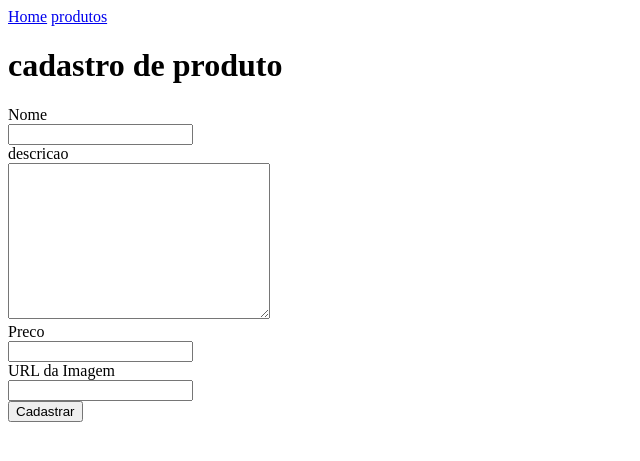
After one commit to mistureba-42/site, a Flask app: template pootis/templates/cadastro-produto.html in a window 1280 px wide. The commit adds this page. Shown: the top 461 px of the page, without its empty margins (0-640 px from the left). Run offline with Flask 3, Linux system fonts and the light colour scheme; the template is opened without the code that fills it, so the values that code supplies are empty; parts of the project's set-up code (start-up, migrations or seed data) failed here and were passed over.

Commit message:
cadastro de preco

```diff
--- a/pootis/app.py
+++ b/pootis/app.py
@@ -1,6 +1,12 @@
-from flask import Flask, render_template
+from flask import Flask, render_template, request, redirect, url_for
 
 app = Flask(__name__)
+
+lista_produtos = [
+    ("nome", "coca-cola", "refrigerante doce")
+    ("doritos", "salgadinho farelento")
+    ("agua", "o mais saudavel")
+]
 
 @app.route("/")
 def home():
@@ -17,8 +23,25 @@ def produtos():
 
 @app.route("/produtos/<nome>")
 def produtos(nome):
-    for produto in lista_de_produtos:
+    for produto in lista_produtos:
         if produto["nome"] == nome:
             return render_template("produto.html", produto=produto)
 
     return "produto nao existe"
+
+@app.route("/produtos/cadastro")
+def cadastro_produto():
+    return render_template("cadastro-produto.html")
+
+@app.route("/produtos", methods=["POST"])
+def salvar_produto():
+    nome = request.form["nome"]
+    descricao = request.form["descricao"]
+    preco = request.form["preco"]
+    imagem = request.form["imagem"]
+
+    produto = {"nome" : nome, "descricao" : descricao, "preco" : preco, "imagem": imagem}
+    lista_produtos.append(produto)
+
+
+    return redirect(url_for("produtos"))
--- /dev/null
+++ b/pootis/templates/cadastro-produto.html
@@ -0,0 +1,23 @@
+{% extends "base.html" %}
+
+{% block title %}cadastrar produto{% endblock %}
+
+{% block content %}
+<h1>cadastro de produto</h1>
+
+<form action="/produtos" method="POST">
+    <label for="nome">Nome</label><br>
+    <input type="text" name="nome" id="nome"><br>
+
+    <label for="descricao">descricao</label><br>
+    <textarea name="descricao" id="descricao" cols="30" rows="10"></textarea><br>
+
+    <label for="preco">Preco</label><br>
+    <input type="text" name="preco" id="preco"><br>
+
+    <label for="imagem">URL da Imagem</label><br>
+    <input type="text" name="imagem" id="imagem"><br>
+
+    <button type="submit">Cadastrar</button>
+</form>
+{% endblock %}
```
Also changed, not shown: pootis/templates/produto.html (+6 -1 lines).
